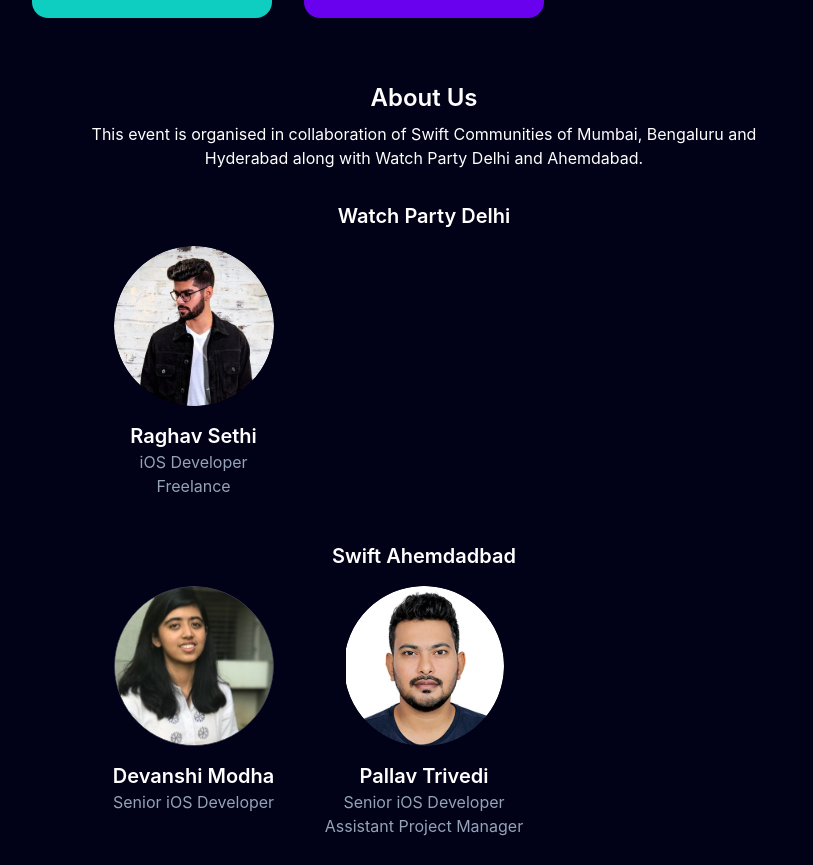
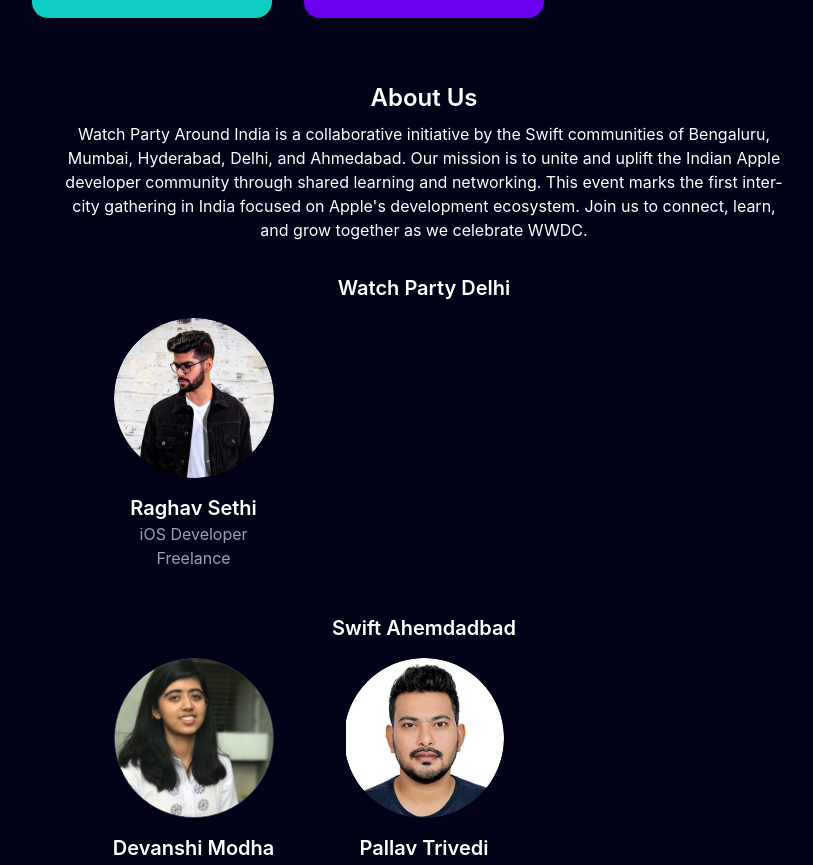
Before and after one commit to WatchPartyAroundIndia/watchpartyaroundindia.github.io, a React (Vite) app: page / in a window 1280 px wide. Shown: the part 4073-4938 px from the top of the page, without its empty margins (216-1029 px from the left). Built offline with nearby package versions, Linux system fonts and the light colour scheme; a web font is replaced by a local one.

Commit message:
about us section updated

```diff
--- a/src/components/About.tsx
+++ b/src/components/About.tsx
@@ -158,10 +158,14 @@ const About = () => {
           About Us
         </h5>
         <div className='h-2'></div>
-        <p className='text-center font-base w-full px-6 lg:w-3/5 text-white'>
-          This event is organised in collaboration of Swift Communities of
-          Mumbai, Bengaluru and Hyderabad along with Watch Party Delhi and
-          Ahemdabad.
+        <p className='text-center font-base w-full px-6 md:w-4/5 lg:w-3/5 text-white'>
+          Watch Party Around India is a collaborative initiative by the Swift
+          communities of Bengaluru, Mumbai, Hyderabad, Delhi, and Ahmedabad. Our
+          mission is to unite and uplift the Indian Apple developer community
+          through shared learning and networking. This event marks the first
+          inter-city gathering in India focused on Apple's development
+          ecosystem. Join us to connect, learn, and grow together as we
+          celebrate WWDC.
         </p>
         <div className='h-8'></div>
         <div className='flex flex-col'>
```
